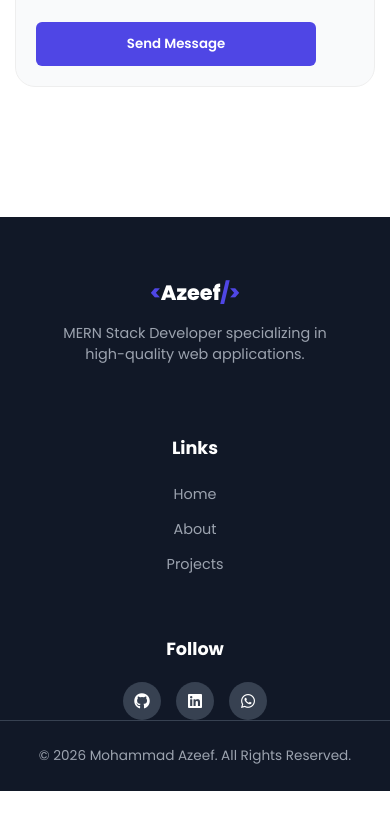
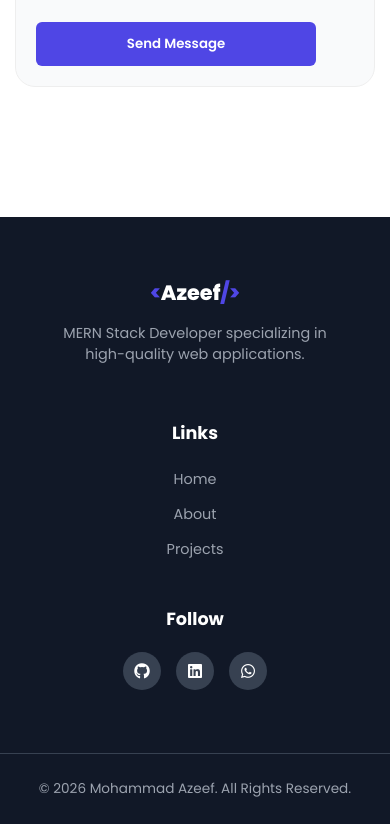
Before and after one commit to azeefashraf22-sketch/Azeef-Developer, a plain HTML site: page index.html in a window 390 px wide. Shown: the part 7642-8466 px from the top of the page. Before the commit the page ends 8433 px from the top, so only its background shows below. Drawn offline with nearby package versions, Linux system fonts and the light colour scheme; some packages are replaced by stand-ins of ours; a script that the page names is missing.

Commit message:
enhance footer layout with padding and gap adjustments

```diff
--- a/style.css
+++ b/style.css
@@ -1005,12 +1005,18 @@ body {
     }
 
     /* Footer */
+    .footer-grid {
+        padding-bottom: 50px !important;
+        gap: 35px !important;
+    }
+
     .footer-about p {
         margin: 0 auto 20px;
     }
 
     .social-icons {
         justify-content: center;
+        margin-bottom: 13px;
     }
 }
 
```
